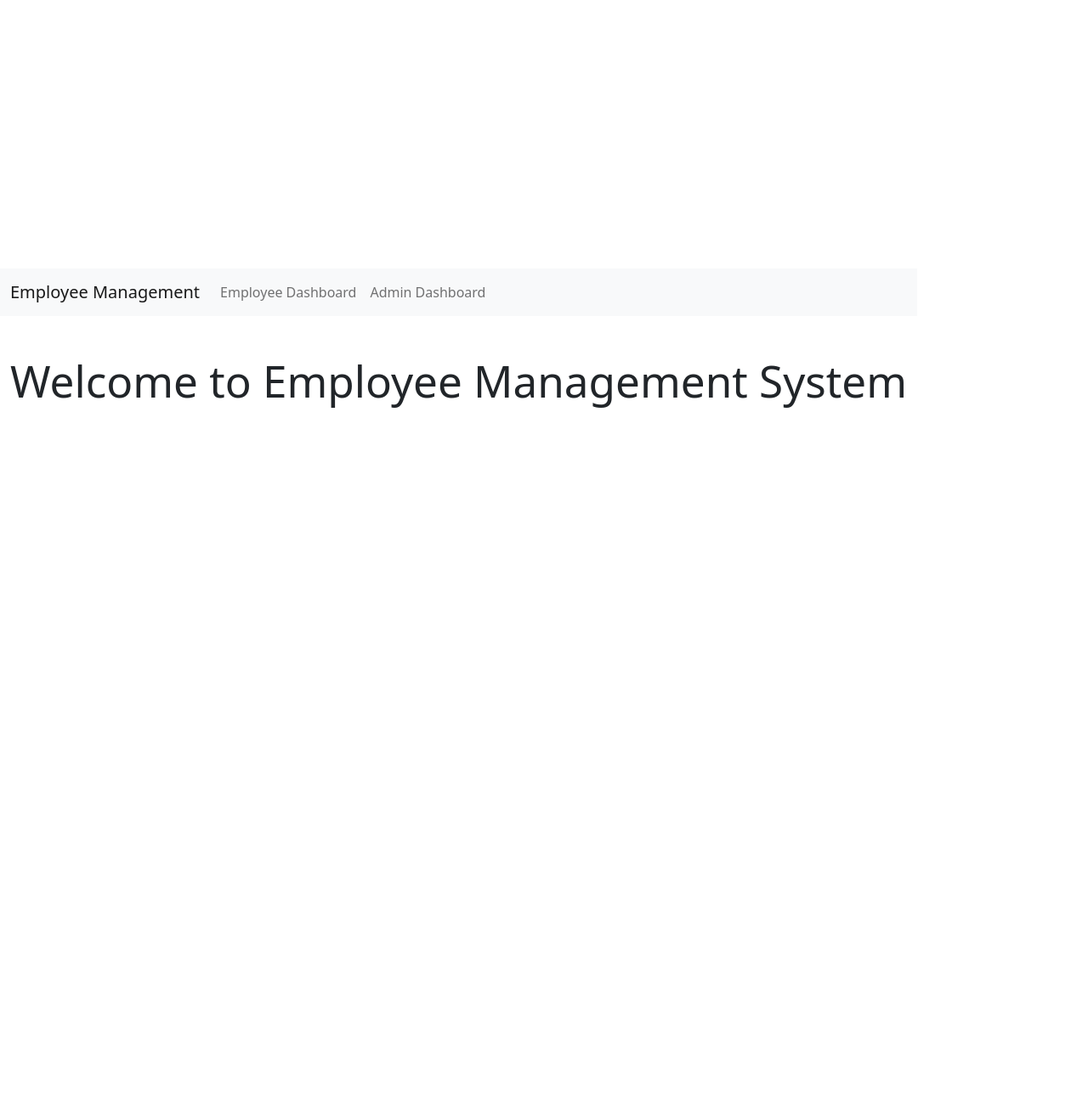
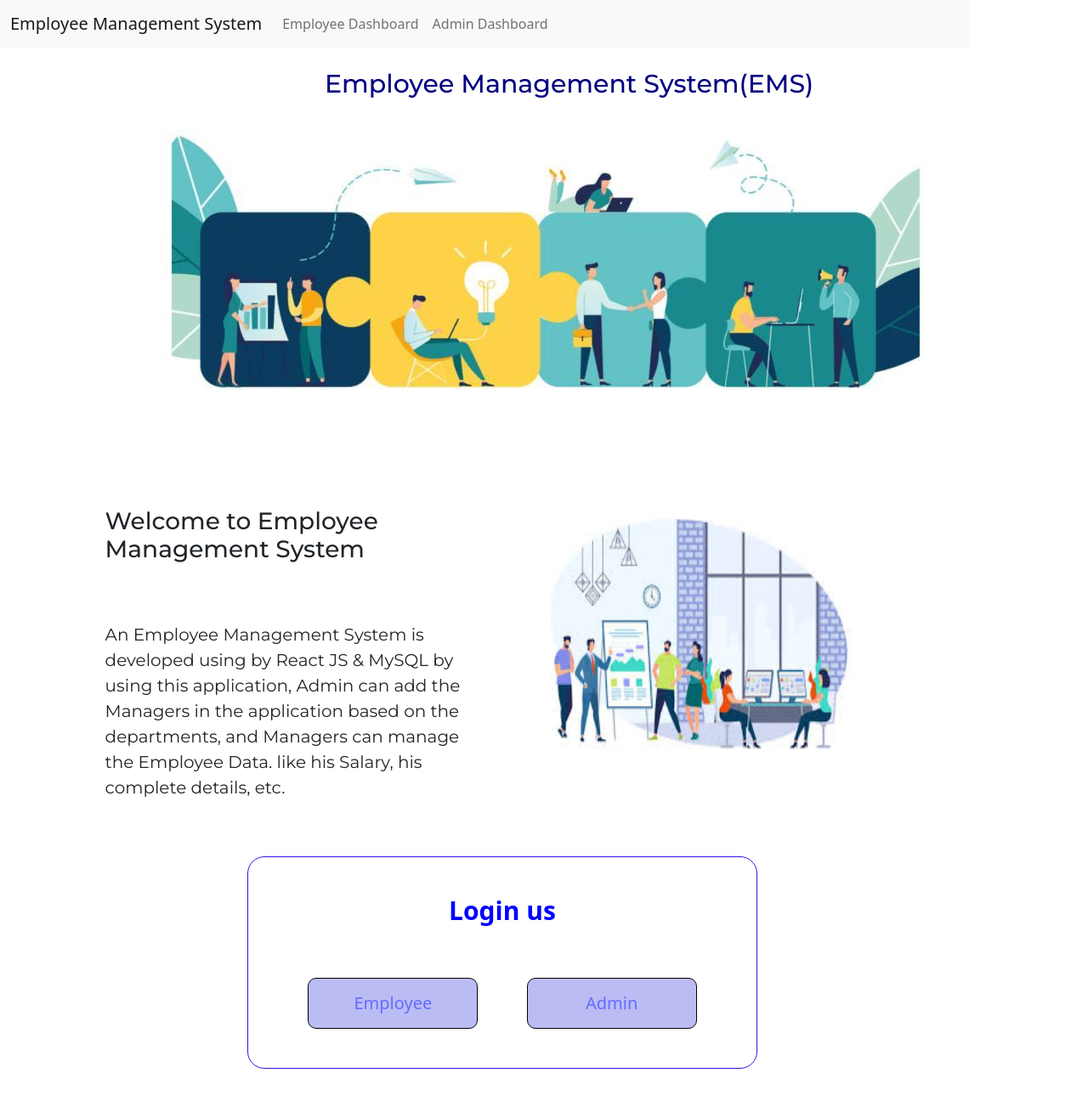
Before and after one commit to syed-kousar-fatima/EmployeeMS, a React (Vite) app in the folder frontend/: page / in a window 1280 px wide. Shown: the top 1296 px of the page at 85% size. Before the commit the page ends 800 px from the top, so only its background shows below. Built offline with nearby package versions, Linux system fonts and the light colour scheme.

Commit message:
add index

```diff
--- a/frontend/src/App.jsx
+++ b/frontend/src/App.jsx
@@ -4,6 +4,7 @@ import { BrowserRouter, Routes, Route } from "react-router-dom";
 import Navbar from './components/Navbar';
 import AdminDashboard from './components/AdminDashboard';
 import EmployeeDashboard from './components/EmployeeDashboard';
+import Indexpage from './components/Indexpage';
 
 
 
@@ -14,11 +15,11 @@ function App() {
     <div className="app">
         <BrowserRouter>
          <Navbar/>
-         <div className='container mt-5'>
+         <div className='container'>
             <Routes>
               <Route path='/employee-dashboard' element={<EmployeeDashboard/>}/>
               <Route path='/admin-dashboard' element={<AdminDashboard/>}/>
-              <Route path='/' element={<h1>Welcome to Employee Management System</h1>}/>
+              <Route path='/' element={<Indexpage/>}/>
             </Routes>
             </div>
         </BrowserRouter>
--- a/frontend/src/components/AddAdmin.jsx
+++ b/frontend/src/components/AddAdmin.jsx
@@ -13,7 +13,7 @@ const AddAdmin = ({ fetchAdmins, setShowAdd }) => {
             salary,
             designation,
             date_of_joining,
-            role_id: 2 // Assuming role_id for admin
+            role_id: 2
         });
         fetchAdmins();
         setShowAdd(false);
--- a/frontend/src/components/AddEmployee.jsx
+++ b/frontend/src/components/AddEmployee.jsx
@@ -13,7 +13,7 @@ const AddEmployee = ({ fetchEmployees, setShowAdd }) => {
             salary,
             designation,
             date_of_joining,
-            role_id: 1 // Assuming role_id for employee
+            role_id: 1
         });
         fetchEmployees();
         setShowAdd(false);
--- /dev/null
+++ b/frontend/src/components/Indexpage/image.jsx
@@ -0,0 +1,14 @@
+import React from 'react';
+import './image.scss'
+
+function Employeeimage(){
+    return(
+        <div className='image'>
+
+            <strong>Employee Management System(EMS)</strong>
+
+           <img src='./employee.jpg' alt='employeepic'/>
+        </div>
+    )
+}
+export default Employeeimage;
--- /dev/null
+++ b/frontend/src/components/Indexpage/image.scss
@@ -0,0 +1,17 @@
+@import url('https://fonts.googleapis.com/css2?family=Montserrat:ital,wght@0,100..900;1,100..900&display=swap');
+
+*{
+    margin:0%;
+    padding:0%;
+}
+.image{
+    margin:20px;
+    strong{
+        font-size: 30px;
+        margin-left: 350px;
+        color:navy;
+        font-family: "Montserrat", sans-serif;
+        font-weight: 500;
+
+    }
+};
--- /dev/null
+++ b/frontend/src/components/Indexpage/index.jsx
@@ -0,0 +1,14 @@
+import React from "react";
+import Welcome from "./welcome";
+import Employeeimage from "./image";
+
+function Indexpage(){
+    return(
+        <div>
+            <Employeeimage/>
+            <Welcome/>
+
+        </div>
+    )
+}
+export default Indexpage;
--- /dev/null
+++ b/frontend/src/components/Indexpage/welcome.jsx
@@ -0,0 +1,51 @@
+import React from "react";
+import './welcome.scss';
+import { Link } from "react-router-dom";
+function Welcome() {
+    return (
+        //         <div className="welcome">
+        //             <div className="welcome-para">
+        //                 An Employee Management System is developed using
+        //                 React JS & MySQL by using this application, Admin can add the Managers
+        //                 in the application based on the departments, and Managers can manage the Employee Data
+        //                 like his Salary, his complete details, etc.
+        //                 <div>
+        //                     <img src="./image.png" alt="employee" />
+        //                 </div>
+
+
+        //             </div>
+
+
+        //   </div>
+        //   <div>
+
+        //    <button>EMPLOYEE</button>
+        //    <button>ADMIN</button>
+
+        // </div>
+        <div className="wel">
+            <div className="welcome">
+                <div className="welcome-para">
+                <h3>Welcome to Employee Management System</h3>
+                <br/>
+                <br/>
+                    An Employee Management System is developed using  by React JS & MySQL by using this application, Admin can add the Managers
+                    in the application based on the departments, and Managers can manage the Employee Data.                like his Salary, his complete details, etc.
+                </div>
+                <div>
+                    <img src="./images.jpeg" alt="employee" height={"300px"} width={"400px"}/>
+                </div>
+            </div>
+
+            <div className="display">
+            <strong>Login us</strong>
+                <div className="btn">
+                    <button type="button"><Link to="./employee-dashboard">Employee</Link></button>
+                    <button type="button" ><Link to="./admin-dashboard">Admin</Link></button>
+                </div>
+            </div>
+        </div>
+    )
+}
+export default Welcome;
--- /dev/null
+++ b/frontend/src/components/Indexpage/welcome.scss
@@ -0,0 +1,71 @@
+@import url('https://fonts.googleapis.com/css2?family=Montserrat:ital,wght@0,100..900;1,100..900&display=swap');
+
+
+* {
+    margin: 0%;
+    padding: 0%;
+}
+
+.wel {
+    .welcome {
+        margin: 10%;
+        display: flex;
+        flex-basis: 60%;
+        gap: 50px;
+        h3{
+        font-family: "Montserrat", sans-serif;
+        font-weight: 500;
+        }
+
+        .welcome-para {
+            font-size: 20px;
+            height: 100px;
+            width: 600px;
+            font-family: "Montserrat", sans-serif;
+            font-weight: 400;
+        }
+
+    }
+
+    // .welcome-btn {
+    //     margin: 10%;
+    //     display: flex;
+    //     flex-direction: row;
+    //     //   align-items: center;
+    //     justify-content: space-evenly;
+
+    // }
+    .display{
+        display:flex;
+        flex-direction: column;
+        text-align: center;
+        justify-content: center;
+        border:1px solid rgb(58, 14, 232);
+        gap:50px;
+        margin-left:25%;
+        border-radius: 20px;
+        color:blue;
+        height:250px;
+        width:600px;
+        background-color:white;
+        font-size: 30px;
+        margin-bottom: 10%;
+       }
+    .btn{
+        display:flex;
+        justify-content: space-evenly;
+
+    }
+    button {
+        height: 60px;
+        width: 200px;
+        border: 1px solid black;
+        font-size: 20px;
+        background-color: rgb(188, 188, 244);
+
+        border-radius: 10px;
+
+
+    }
+
+}
--- a/frontend/src/components/Navbar.jsx
+++ b/frontend/src/components/Navbar.jsx
@@ -3,9 +3,9 @@ import { Link } from 'react-router-dom';
 
 const Navbar = () => {
     return (
-        <nav className="navbar navbar-expand-lg navbar-light bg-light">
+        <nav className=" navbar navbar-expand-lg navbar-light bg-light">
             <div className="container-fluid">
-                <Link className="navbar-brand" to="/">Employee Management</Link>
+                <Link className="navbar-brand" to="/">Employee Management System</Link>
                 <div className="collapse navbar-collapse" id="navbarNav">
                     <ul className="navbar-nav">
                         <li className="nav-item">
```
